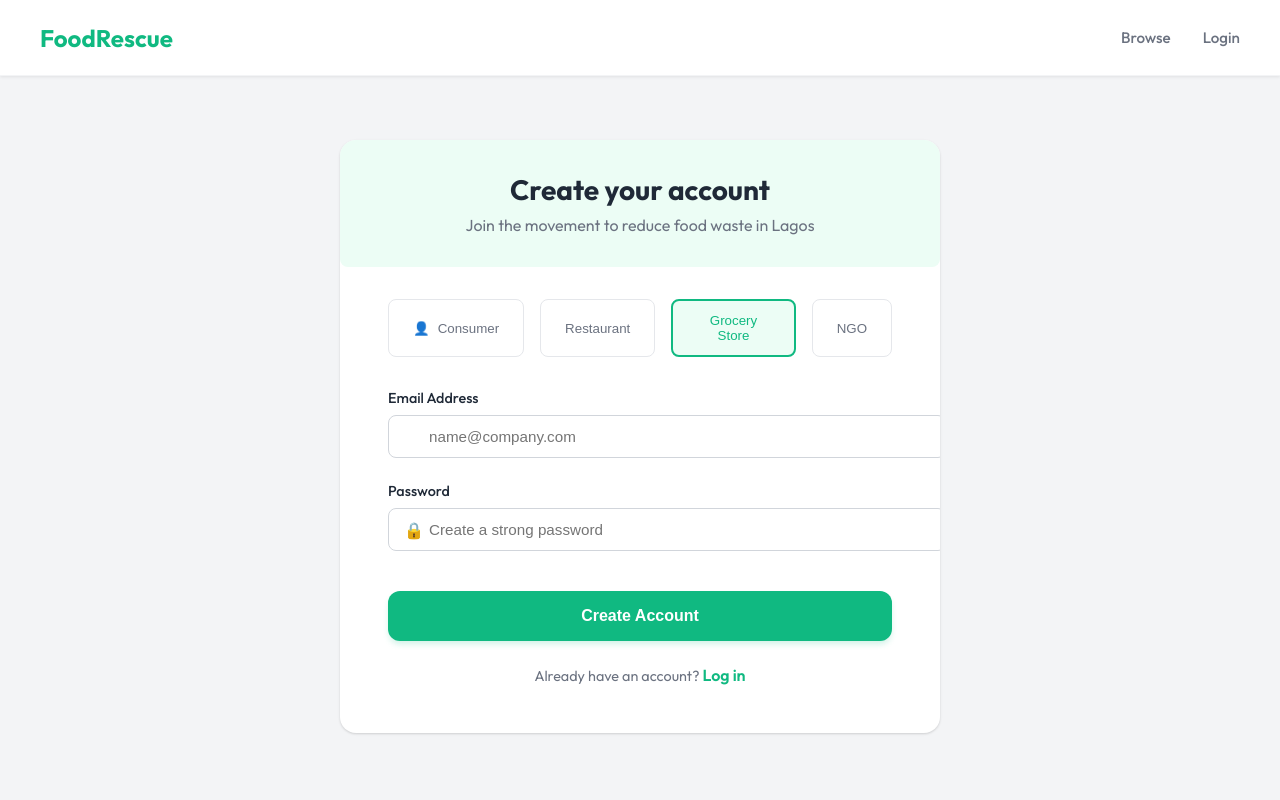
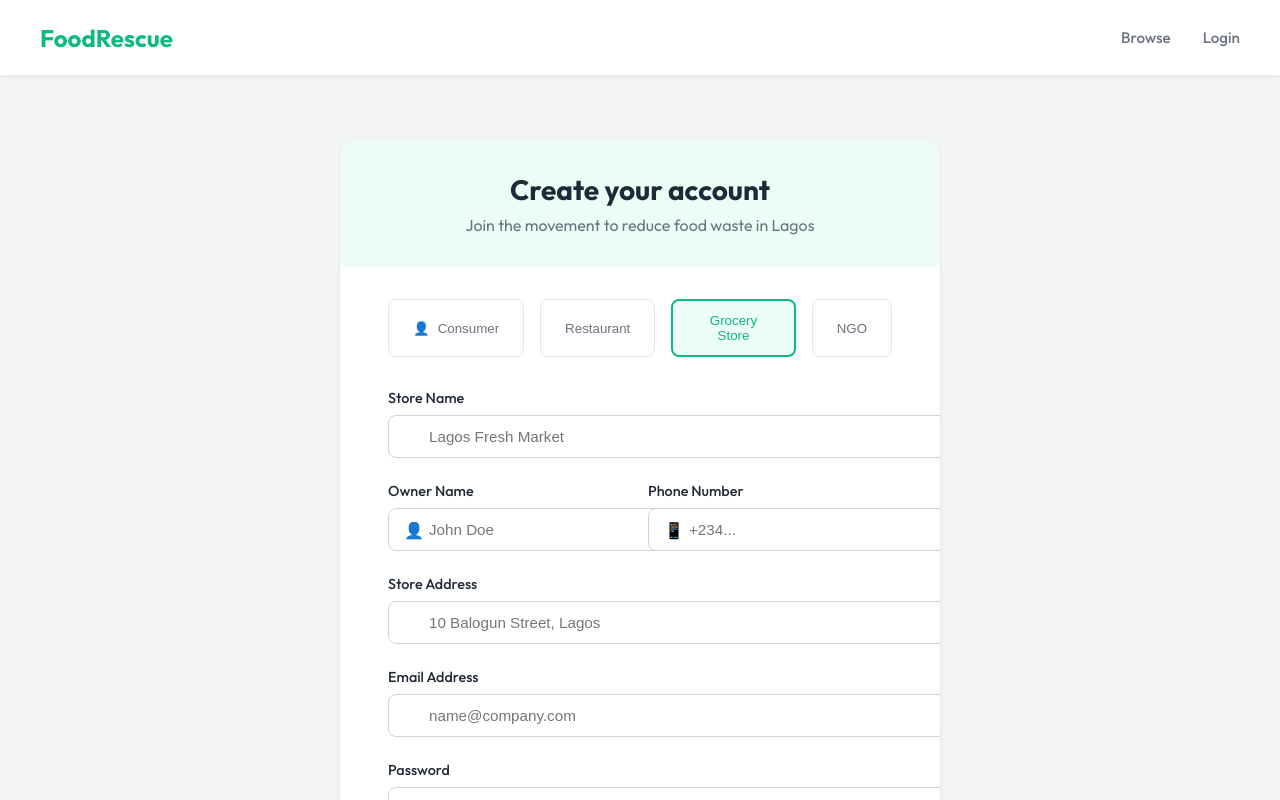
Before and after one commit to Over-knight/FoodRescue, a React (Create React App) app in the folder FoodRescue-Frontend/: page /signup in a window 1280 px wide. Both pictures are taken after a click on the button "Grocery Store". Shown: the top 800 px of the page. Built offline with nearby package versions, Linux system fonts and the light colour scheme; no server answers; the HTML template or start-up script is replaced by a standard one.

Commit message:
Fix: allow draft

```diff
--- a/FoodRescue-Frontend/src/pages/Home.tsx
+++ b/FoodRescue-Frontend/src/pages/Home.tsx
@@ -262,14 +262,19 @@ export const Home: React.FC = () => {
 
                                 {/* Price Section */}
                                 <div style={{ marginBottom: '1rem', marginTop: 'auto' }}>
+                                    {food.discountPercent > 0 && (
+                                        <div style={{
+                                            fontSize: '0.9rem',
+                                            color: 'var(--text-muted)',
+                                            textDecoration: 'line-through',
+                                            marginBottom: '0.25rem'
+                                        }}>
+                                            ₦{food.originalPrice.toLocaleString()}
+                                        </div>
+                                    )}
                                     <div style={{ fontSize: '1.5rem', fontWeight: 'bold', color: 'var(--primary)' }}>
                                         ₦{food.discountedPrice.toLocaleString()}
                                     </div>
-                                    {food.discountPercent > 0 && (
-                                        <div style={{ fontSize: '0.85rem', color: 'var(--text-muted)', textDecoration: 'line-through' }}>
-                                            ₦{food.originalPrice.toLocaleString()}
-                                        </div>
-                                    )}
                                 </div>
 
                                 {/* Button */}
--- a/FoodRescue-Frontend/src/pages/Signup.tsx
+++ b/FoodRescue-Frontend/src/pages/Signup.tsx
@@ -337,6 +337,73 @@ export const Signup: React.FC = () => {
                         </>
                     )}
 
+                    {/* Grocery Store Form */}
+                    {role === 'grocery' && (
+                        <>
+                            <div>
+                                <label style={{ display: 'block', marginBottom: '0.5rem', fontSize: '0.9rem', color: 'var(--text-main)', fontWeight: 500 }}>Store Name</label>
+                                <div style={{ position: 'relative' }}>
+                                    <input
+                                        type="text"
+                                        name="organizationName"
+                                        value={formData.organizationName}
+                                        onChange={handleChange}
+                                        required
+                                        style={{ width: '100%', padding: '0.75rem 0.75rem 0.75rem 2.5rem', borderRadius: '0.5rem', border: '1px solid #D1D5DB', fontSize: '0.95rem' }}
+                                        placeholder="Lagos Fresh Market"
+                                    />
+                                </div>
+                            </div>
+                            <div style={{ display: 'grid', gridTemplateColumns: '1fr 1fr', gap: '1rem' }}>
+                                <div>
+                                    <label style={{ display: 'block', marginBottom: '0.5rem', fontSize: '0.9rem', color: 'var(--text-main)', fontWeight: 500 }}>Owner Name</label>
+                                    <div style={{ position: 'relative' }}>
+                                        <span style={{ position: 'absolute', left: '1rem', top: '50%', transform: 'translateY(-50%)', color: '#9CA3AF' }}>👤</span>
+                                        <input
+                                            type="text"
+                                            name="name"
+                                            value={formData.name}
+                                            onChange={handleChange}
+                                            required
+                                            style={{ width: '100%', padding: '0.75rem 0.75rem 0.75rem 2.5rem', borderRadius: '0.5rem', border: '1px solid #D1D5DB', fontSize: '0.95rem' }}
+                                            placeholder="John Doe"
+                                        />
+                                    </div>
+                                </div>
+                                <div>
+                                    <label style={{ display: 'block', marginBottom: '0.5rem', fontSize: '0.9rem', color: 'var(--text-main)', fontWeight: 500 }}>Phone Number</label>
+                                    <div style={{ position: 'relative' }}>
+                                        <span style={{ position: 'absolute', left: '1rem', top: '50%', transform: 'translateY(-50%)', color: '#9CA3AF' }}>📱</span>
+                                        <input
+                                            type="tel"
+                                            name="phone"
+                                            value={formData.phone}
+                                            onChange={handleChange}
+                                            required
+                                            style={{ width: '100%', padding: '0.75rem 0.75rem 0.75rem 2.5rem', borderRadius: '0.5rem', border: '1px solid #D1D5DB', fontSize: '0.95rem' }}
+                                            placeholder="+234..."
+                                        />
+                                    </div>
+                                </div>
+                            </div>
+                            <div>
+                                <label style={{ display: 'block', marginBottom: '0.5rem', fontSize: '0.9rem', color: 'var(--text-main)', fontWeight: 500 }}>Store Address</label>
+                                <div style={{ position: 'relative' }}>
+                                    <input
+                                        type="text"
+                                        name="address"
+                                        value={formData.address}
+                                        onChange={handleChange}
+                                        required
+                                        style={{ width: '100%', padding: '0.75rem 0.75rem 0.75rem 2.5rem', borderRadius: '0.5rem', border: '1px solid #D1D5DB', fontSize: '0.95rem' }}
+                                        placeholder="10 Balogun Street, Lagos"
+                                    />
+                                </div>
+                            </div>
+                        </>
+                    )}
+
+
                     {/* Common Fields */}
                     <div>
                         <label style={{ display: 'block', marginBottom: '0.5rem', fontSize: '0.9rem', color: 'var(--text-main)', fontWeight: 500 }}>Email Address</label>
```
